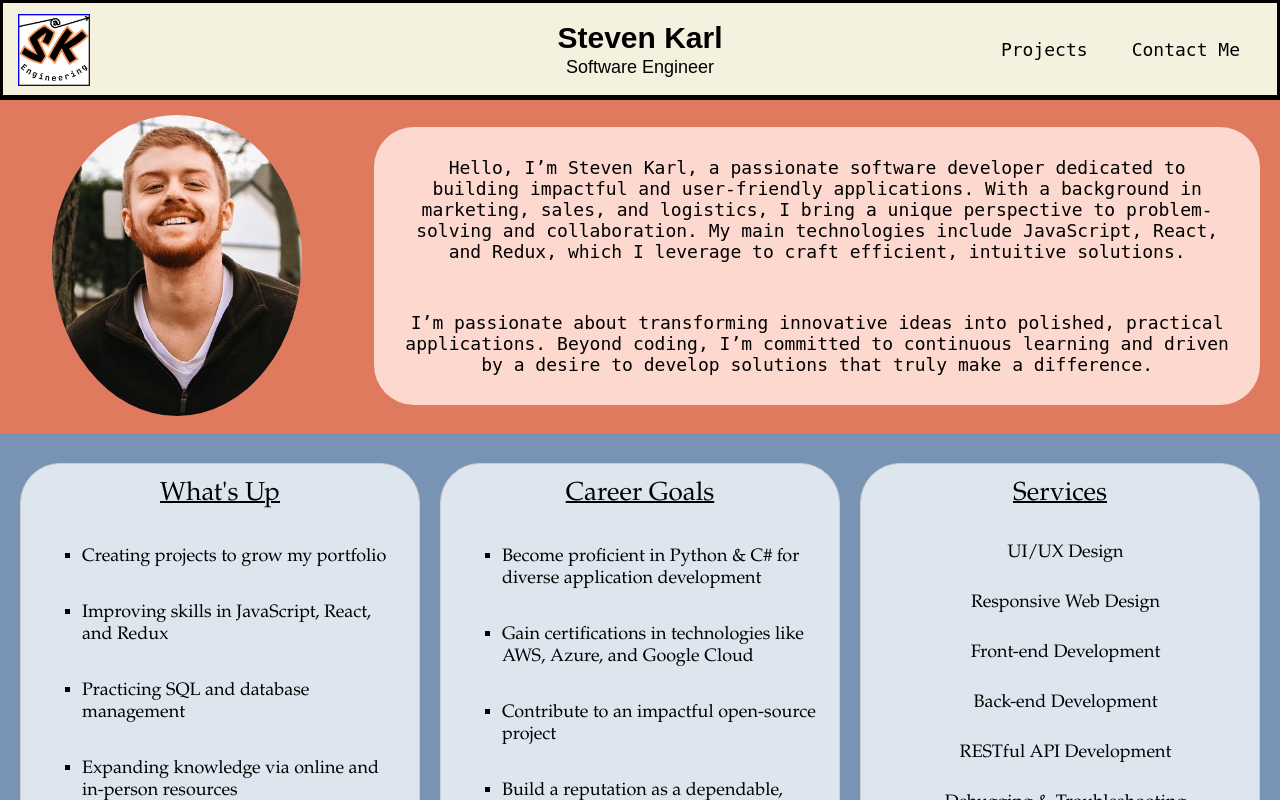
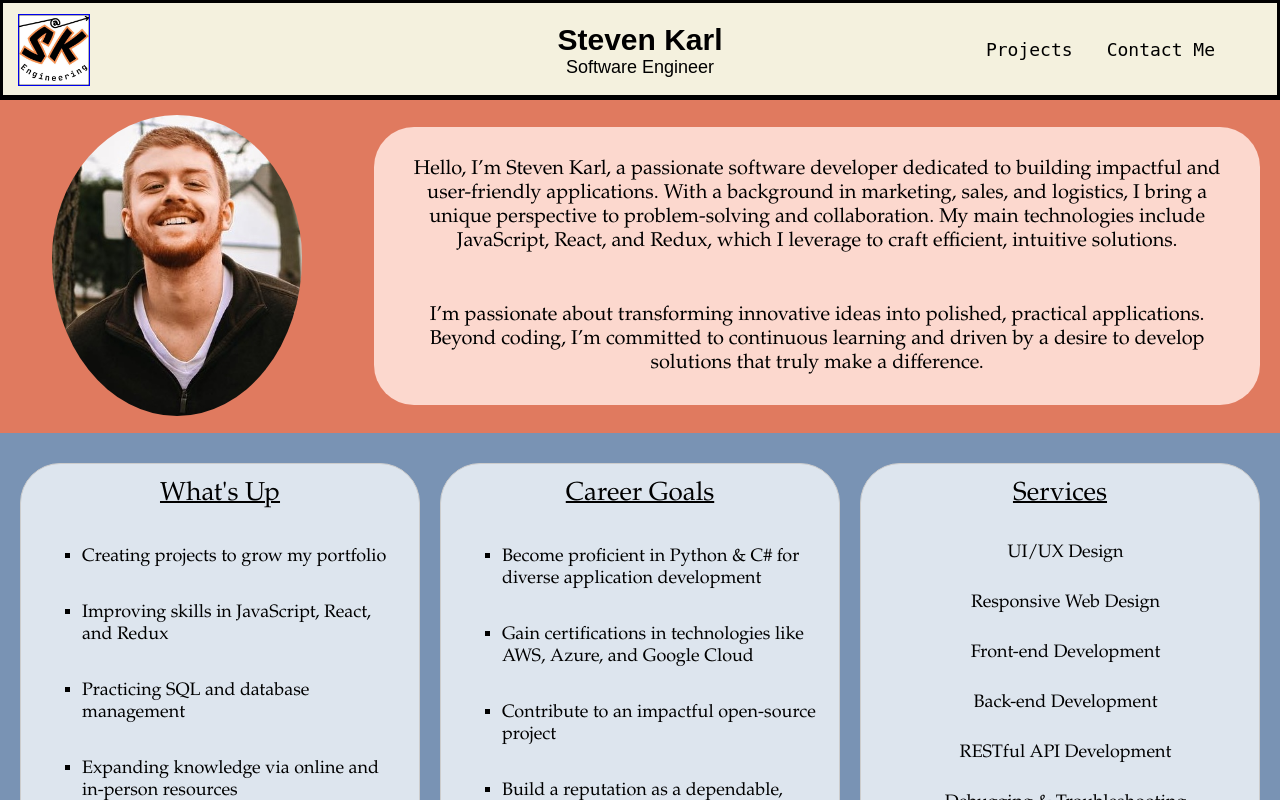
Before and after one commit to Sidewayswalker/Sidewayswalker.github.io, a React (Vite) app: page /home in a window 1280 px wide. Shown: the top 800 px of the page. Built offline with nearby package versions, Linux system fonts and the light colour scheme.

Commit message:
menu functionality improved

```diff
--- a/src/components/LandingPage/LPSection1/ProfileText/ProfileText.css
+++ b/src/components/LandingPage/LPSection1/ProfileText/ProfileText.css
@@ -6,7 +6,8 @@
     height: 100%;           /* Ensure the container has height for vertical centering */
     width: 100%;            /* Optional: full width for horizontal centering */
     text-align: center;
-    font-family: 'monospace', 'Trebuchet MS', 'Lucida Sans Unicode', 'Lucida Grande', 'Lucida Sans', Arial, sans-serif;
+    font-family: Garamond, serif;
+    font-size: 20px;
 }
 
 .Large-Profile-Text {
--- a/src/components/Nav/MiniNavMenu/MiniNavMenu.css
+++ b/src/components/Nav/MiniNavMenu/MiniNavMenu.css
@@ -4,80 +4,37 @@
   }
 }
 
-
-
-@media (max-width: 732px) {
+/* Hide dropdown by default */
 .DropDownMenu {
   display: flex;
   flex-direction: column;
-    position: absolute;
-    top: 0;
-    margin-top: 100px;
+  max-height: 0; /* Initially hidden */
+  overflow: hidden; /* Prevent content from showing */
+  transition: max-height 0.5s ease-in-out;
+  background-color: #f7cb84;
+  z-index: 1;
   width: 100%;
-    transition: all .5s ease-in-out;
 }
 
-  .Mini-Home {
-  background-color: #f7cb84;
-  height: 80px;
-  font-size: 18px;
-  align-content: center;
-  text-align: center;
-  border-style: solid;
-  border-color: black;
-  color: black;
-  border-top-width: 0px;
-  border-bottom-width: 3px;
-  border-left-width: 5px;
-  border-right-width: 5px;
-  text-decoration: none;
+/* Show the menu with dynamic height */
+.DropDownMenu.show {
+  max-height: 300px; /* Adjust this value to fit the menu's full height */
 }
 
-  .Mini-Projects {
-  background-color: #f7cb84;
-  height: 80px;
-  font-size: 18px;
-  align-content: center;
+/* Menu links styles */
+.Mini-Home,
+.Mini-Projects,
+.Mini-Contact {
+  padding: 20px;
+  text-decoration: none;
+  color: black;
   text-align: center;
-  border-style: solid;
-  border-color: black;
-  color: black;
-  border-top-width: 3px;
-  border-bottom-width: 3px;
-  border-left-width: 5px;
-  border-right-width: 5px;
-  text-decoration: none;
-  }
-
-  .Mini-Contact {
-  background-color: #f7cb84;
-  height: 80px;
-  font-size: 18px;
-  align-content: center;
-  text-align: center;
-  border-style: solid;
-  border-color: black;
-  color: black;
-  border-top-width: 3px;
-  border-bottom-width: 6px;
-  border-left-width: 5px;
-  border-right-width: 5px;
-  text-decoration: none;
+  border: 2px solid black;
+  transition: transform 0.3s ease;
 }
 
 .Mini-Home:hover,
 .Mini-Projects:hover,
 .Mini-Contact:hover {
-    background-color: rgb(48, 213, 48)
+  transform: scale(1.1);
 }
-
-  /* Animation States */
-  .SlideDown {
-    transform: translateY(0);
-  }
-
-  .SlideUp {
-    transform: translateY(-20px);
-    opacity: 0;
-  }
-}
--- a/src/components/Nav/MiniNavMenu/MiniNavMenu.jsx
+++ b/src/components/Nav/MiniNavMenu/MiniNavMenu.jsx
@@ -2,9 +2,9 @@ import React from 'react';
 import { Link } from 'react-router-dom';
 import './MiniNavMenu.css';
 
-function MiniNavMenu({ className, ChangePageHome, ChangePageProjects, ChangePageContact, ToggleMiniMenu }) {
+function MiniNavMenu({ isOpen, ChangePageHome, ChangePageProjects, ChangePageContact, ToggleMiniMenu }) {
   return (
-    <div className={`DropDownMenu ${className}`}>
+    <div className={`DropDownMenu ${isOpen ? 'show' : ''}`}>
       <Link
         className="Mini-Home"
         to="/"
@@ -15,6 +15,7 @@ function MiniNavMenu({ className, ChangePageHome, ChangePageProjects, ChangePage
       >
         Home
       </Link>
+
       <Link
         className="Mini-Projects"
         to="/Projects"
@@ -25,6 +26,7 @@ function MiniNavMenu({ className, ChangePageHome, ChangePageProjects, ChangePage
       >
         Projects
       </Link>
+
       <Link
         className="Mini-Contact"
         to="/ContactMe"
--- a/src/components/Nav/Nav.css
+++ b/src/components/Nav/Nav.css
@@ -32,27 +32,27 @@ margin-top: -70px;
 }
 
 
-/* Center the title container */
+/* Title Above the Nav Bar */
 .Nav-Name-Title {
-  margin: 0 auto; /* Center horizontally */
-  text-align: center; /* Center text inside */
-  font-family: 'Arial', sans-serif; /* Font family */
-  color: #333; /* Text color */
-  position: absolute; /* Allow centering */
-  left: 50%; /* Center based on parent's width */
-  transform: translateX(-50%); /* Adjust for natural width of content */
-  transition: transform 0.3s ease, border-color 0.3s ease, box-shadow 0.3s ease;
+  text-align: center;
+  position: absolute; /* Keep it positioned above the navbar */
+  font-family: 'Arial', sans-serif;
+  color: #333;
+  top: 20px; /* Place it slightly above the navbar */
+  left: 50%;
+  transform: translateX(-50%); /* Center it horizontally */
+  z-index: 10; /* Ensure it's on top of other overlapping elements */
 }
+
       .Nav-Name-Title h1 {
-        font-size: 30px; /* Title font size */
-        margin: 0; /* Remove margin */
-        padding-bottom: 2px; /* Space between title and subtitle */
+        font-size: 30px;
+        margin: 0;
       }
 
       .Nav-Name-Title h2 {
-        font-size: 18px; /* Subtitle font size */
-        margin: 0; /* Remove margin */
-        font-weight: normal; /* Optional: lighter subtitle weight */
+        font-size: 18px;
+        margin: 0;
+        font-weight: normal;
       }
       .Nav-Name-Title:hover {
         transform: translateX(-50%) scale(1.1);
@@ -71,8 +71,8 @@ margin-top: -70px;
   margin-left: auto;
   text-align: right; /* Align text to the right */
   padding: 20px;
+  z-index: 5;
 }
-
 
 
 
@@ -82,10 +82,11 @@ margin-top: -70px;
     display: flex;
     flex-direction: row;
     font-size: 18px;
+    color: black;
   }
 
   /* Fixing the React Link to appear normal */
-  .Big-Link {
+  .Big-Links {
     color: black;
     text-decoration: none;
   }
@@ -94,21 +95,12 @@ margin-top: -70px;
     display: none;
   }
 
-  .Nav-Projects {
+  .Nav-Projects, .Nav-ContactMe {
     margin-right: 10px;
     padding: 25px 10px;
     font-family: 'monospace', 'Trebuchet MS', 'Lucida Sans Unicode', 'Lucida Grande', 'Lucida Sans', Arial, sans-serif;
     border: 2px solid transparent;
     transition: transform 0.3s ease, background-color 0.5s ease;
-  }
-
-  .Nav-ContactMe {
-    margin-right: -15px;
-    margin-left: 10px;
-    padding: 25px 10px;
-    font-family: 'monospace', 'Trebuchet MS', 'Lucida Sans Unicode', 'Lucida Grande', 'Lucida Sans', Arial, sans-serif;
-    border: 2px solid transparent;
-    transition: transform 0.5s ease, background-color 0.5s ease;
   }
 
   .Responsive-Links .Nav-Projects:hover,
@@ -156,6 +148,4 @@ margin-top: -70px;
     background-color: #f7cb84;
   }
 
-
-
 }
--- a/src/components/Nav/Nav.jsx
+++ b/src/components/Nav/Nav.jsx
@@ -1,112 +1,67 @@
 import React, { useState } from 'react';
 import { Link } from 'react-router-dom';
-import { useSelector } from 'react-redux';
 import './Nav.css';
 import sklogo from '../../../sklogo.jpg';
 import MiniNavMenu from './MiniNavMenu/MiniNavMenu';
 
+function Nav() {
+  const [isMiniMenuOpen, setMiniMenuStatus] = useState(false);
 
-function Nav() {
-  const [CurrentPage, setCurrentPage] = useState(0);
-  const [MiniMenuStatus, setMiniMenuStatus] = useState(false);
+  // Toggle the mini menu visibility
+  const toggleMiniMenu = () => {
+    setMiniMenuStatus((prevStatus) => !prevStatus);
+  };
 
-
-  //* Home is '0'
-  function ChangePageHome() {
-    if (CurrentPage === '0') {
-      console.log('Already 0');
-      return;
-    } else {
-      setCurrentPage('0');
-      window.scrollTo({ top: 0, behavior: 'smooth' });
-      console.log('0');
-      return;
-    }
-  }
-
-  //* Projects is '1'
-  function ChangePageProjects() {
-    if (CurrentPage === '1') {
-      console.log('Already 1');
-      return;
-    } else {
-      setCurrentPage('1');
-      window.scrollTo({ top: 0, behavior: 'smooth' });
-      console.log('1');
-      return;
-    }
-  }
-
-  //* Contact is '2'
-  function ChangePageContact() {
-    if (CurrentPage === '2') {
-      console.log('Already 2');
-      return;
-    } else {
-      setCurrentPage('2');
-      window.scrollTo({ top: 0, behavior: 'smooth' });
-      console.log('2');
-      return;
-    }
-  }
-
-  //* MiniMenu Open/Close
-  function ToggleMiniMenu() {
-    setMiniMenuStatus(prevStatus => !prevStatus);
-    console.log(MiniMenuStatus);
-  }
-
-
-
-
+  // Scroll to the top smoothly when navigating
+  const scrollToTop = () => {
+    window.scrollTo({ top: 0, behavior: 'smooth' });
+  };
 
   return (
-    <div >
-
-      <div className='Nav-Body'>
-        <Link className='Nav-Logo-Link' to='/' onClick={ChangePageHome} >
+    <div>
+      {/* Navigation Bar */}
+      <div className="Nav-Body">
+        {/* Logo */}
+        <Link className="Nav-Logo-Link" to="/" onClick={scrollToTop}>
           <img src={sklogo} alt="Logo" className="Nav-Logo" />
         </Link>
 
-        <div className='Nav-Name-Title'>
-          <Link className='Name-Title-Link' to='/' onClick={ChangePageHome}>
-          <h1>Steven Karl</h1>
-          <h2>Software Engineer</h2>
+        {/* Name and Title */}
+        <div className="Nav-Name-Title">
+          <Link className="Name-Title-Link" to="/" onClick={scrollToTop}>
+            <h1>Steven Karl</h1>
+            <h2>Software Engineer</h2>
           </Link>
         </div>
 
-        <div className='Responsive-Links'>
-          <div className='Big-Links'>
-            {/* Make sure these Links correctly reference the routes */}
-            <Link className='Big-Link' to='/Projects' onClick={ChangePageProjects}>
-              <div className='Nav-Projects'>Projects</div>
-            </Link>
-            <Link className='Big-Link' to='/ContactMe' onClick={ChangePageContact}>
-            <div className='Nav-ContactMe'>Contact Me</div>
-            </Link>
-          </div>
-
-          <div className={`Small-Links Highlighted-Background ${ MiniMenuStatus ? 'Rotated' : ''}`} onClick={ToggleMiniMenu} >
+        {/* Navigation Links */}
+        <div className="Responsive-Links">
+          {/* Small Screen Menu Icon */}
+          <div
+            className="Small-Links Highlighted-Background"
+            onClick={toggleMiniMenu}
+          >
             <i className="bx bx-menu"></i>
           </div>
 
+          {/* Big Screen Links */}
+          <Link className="Big-Links" to="/Projects" onClick={scrollToTop}>
+            <div className="Nav-Projects">Projects</div>
+          </Link>
+          <Link className="Big-Links" to="/ContactMe" onClick={scrollToTop}>
+            <div className="Nav-ContactMe">Contact Me</div>
+          </Link>
         </div>
       </div>
 
-
-      <div>
-      {/* {MiniMenuStatus && <MiniNavMenu />} */}
+      {/* Mini Navigation Menu */}
       <MiniNavMenu
-        className={MiniMenuStatus ? 'SlideDown' : 'SlideUp'}
-        ChangePageHome={ChangePageHome}
-        ChangePageProjects={ChangePageProjects}
-        ChangePageContact={ChangePageContact}
-        ToggleMiniMenu={ToggleMiniMenu}
+        isOpen={isMiniMenuOpen}
+        ChangePageHome={scrollToTop}
+        ChangePageProjects={scrollToTop}
+        ChangePageContact={scrollToTop}
+        ToggleMiniMenu={toggleMiniMenu}
       />
-
-      </div>
-
-
     </div>
   );
 }
```
Lines whose indentation alone changed are shown as unchanged.
